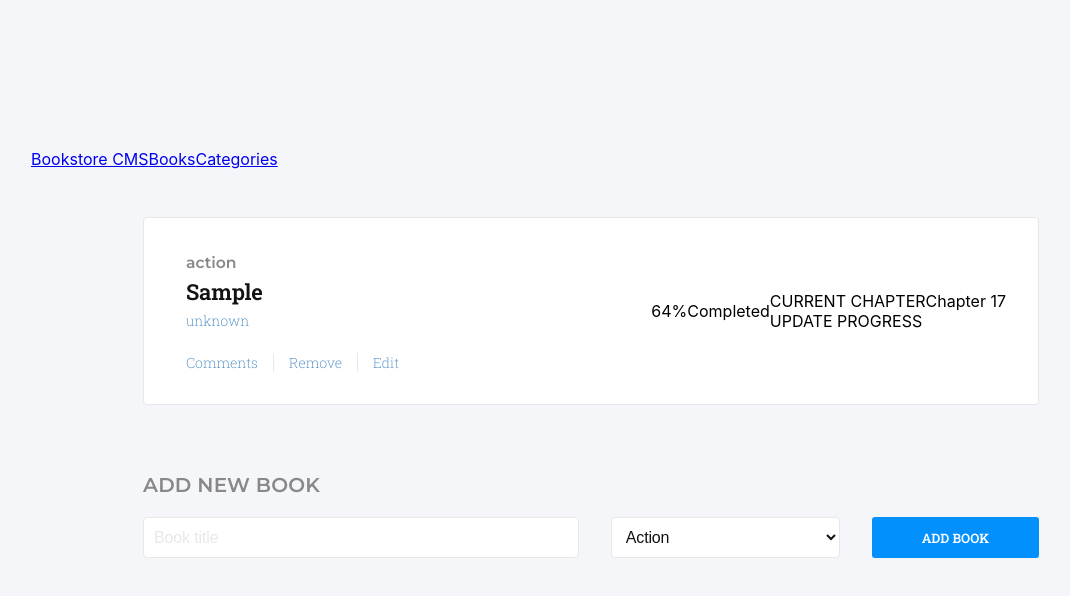
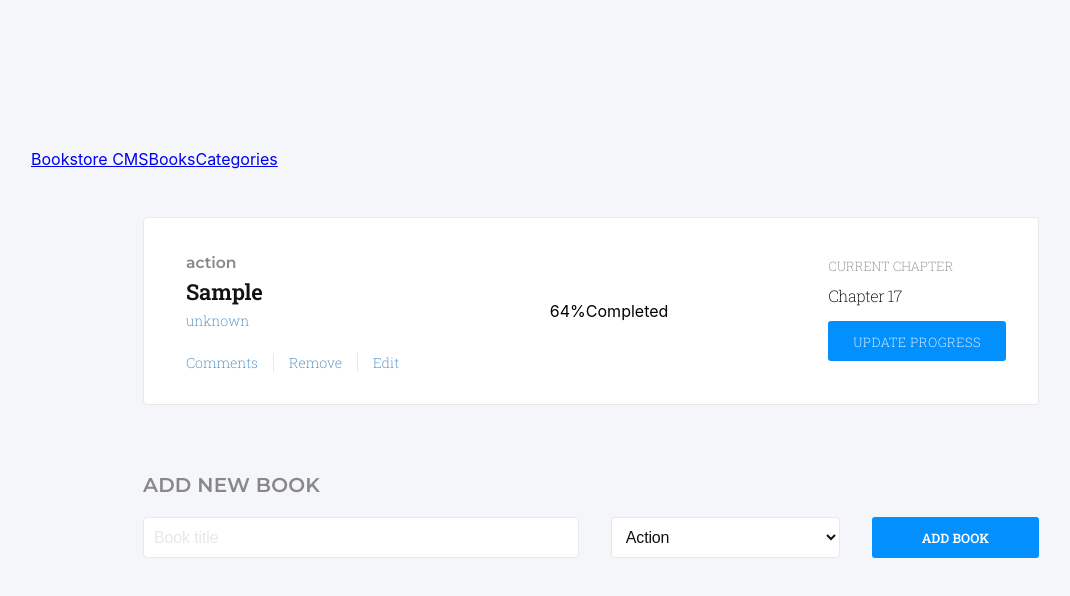
Before and after one commit to Leandro-Barretoo/bookstore_app, a React (Create React App) app: page / in a window 1280 px wide. Both pictures are taken after typing "Sample" into the empty fields and a click on the button "ADD BOOK". Shown: the top 596 px of the page, without its empty margins (69-1139 px from the left). Built offline with nearby package versions, Linux system fonts and the light colour scheme; no server answers.

Commit message:
Add styles to chapter information

```diff
--- /dev/null
+++ b/src/components/Chapter.css
@@ -0,0 +1,43 @@
+@import url('https://fonts.googleapis.com/css2?family=Roboto+Slab:wght@200;400;600&display=swap');
+
+.Family-Roboto {
+  font-family: 'Roboto Slab', serif;
+}
+
+.Chapter-Container {
+  flex: 1;
+  display: flex;
+  flex-direction: column;
+  padding-left: 10rem;
+}
+
+.Curr-Title {
+  opacity: 0.5;
+  font-size: 0.813rem;
+  font-weight: 300;
+  color: #121212;
+  padding: 5px 0;
+}
+
+.Curr-Chap {
+  padding: 5px 0;
+  font-size: 1rem;
+  font-weight: 300;
+  letter-spacing: -0.4px;
+}
+
+.Blue-square {
+  margin: 10px 0;
+  padding: 10px 25px;
+  border-radius: 3px;
+  background-color: #0290ff;
+  width: max-content;
+}
+
+.Update {
+  font-size: 0.813rem;
+  font-weight: 300;
+  letter-spacing: 0.5px;
+  text-align: center;
+  color: #fff;
+}
--- a/src/components/Chapter.js
+++ b/src/components/Chapter.js
@@ -1,11 +1,12 @@
 import React from 'react';
+import './Chapter.css';
 
 const Chapter = () => (
-  <div>
-    <span>CURRENT CHAPTER</span>
-    <span>Chapter 17</span>
-    <div>
-      <span>UPDATE PROGRESS</span>
+  <div className="Chapter-Container">
+    <span className="Curr-Title Family-Roboto">CURRENT CHAPTER</span>
+    <span className="Curr-Chap Family-Roboto">Chapter 17</span>
+    <div className="Blue-square">
+      <span className="Update Family-Roboto">UPDATE PROGRESS</span>
     </div>
   </div>
 );
```
